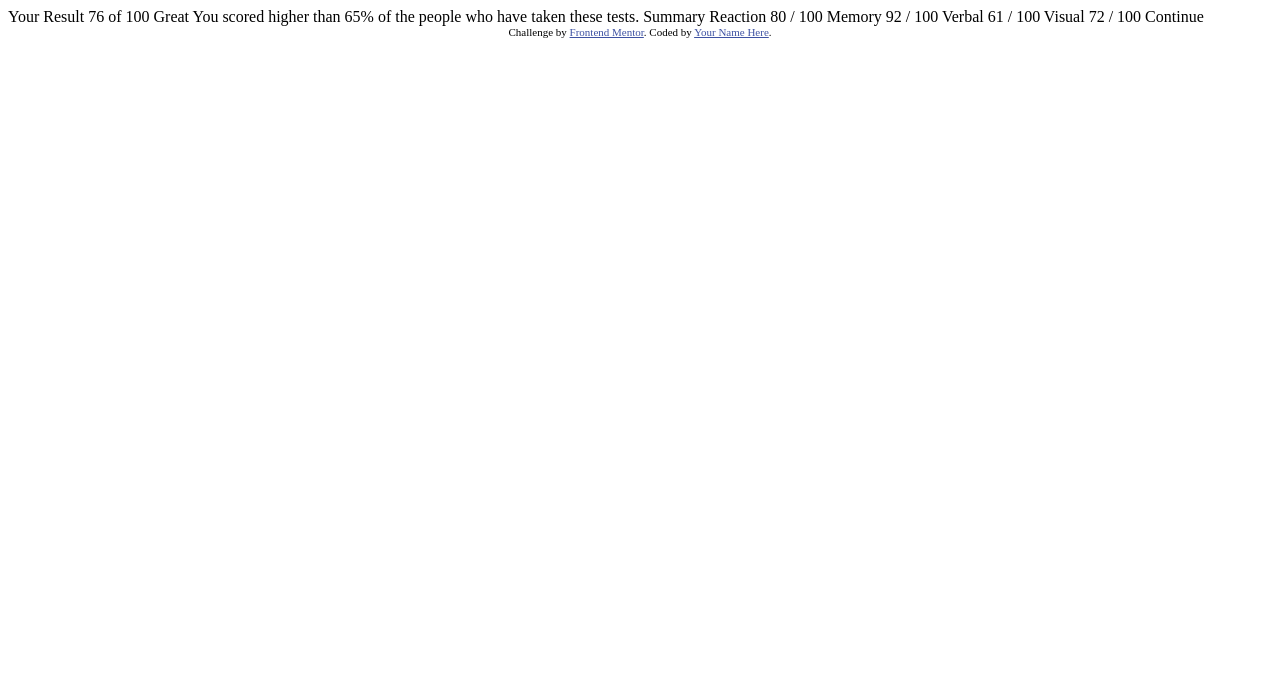
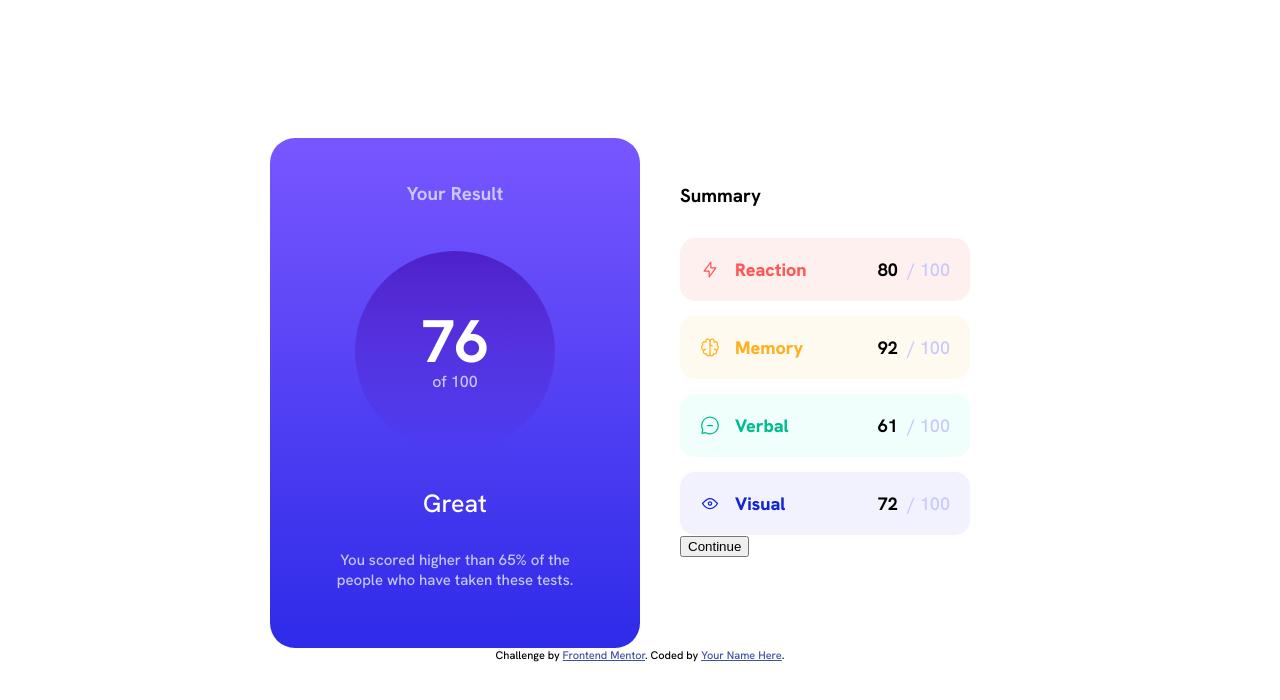
Before and after one commit to paryanimohit1/Results-Summary-Component, a plain HTML site: page index.html in a window 1280 px wide. Drawn offline with Linux system fonts and the light colour scheme.

Commit message:
Web View

```diff
--- a/index.html
+++ b/index.html
@@ -4,41 +4,51 @@
   <meta charset="UTF-8">
   <meta name="viewport" content="width=device-width, initial-scale=1.0"> <!-- displays site properly based on user's device -->
 
+  <link rel="stylesheet" href="styles.css">
   <link rel="icon" type="image/png" sizes="32x32" href="./assets/images/favicon-32x32.png">
+  <link rel="preconnect" href="https://fonts.googleapis.com">
+  <link rel="preconnect" href="https://fonts.gstatic.com" crossorigin>
+  <link href="https://fonts.googleapis.com/css2?family=Hanken+Grotesk:wght@500;700;800&display=swap" rel="stylesheet">
 
   <title>Frontend Mentor | Results summary component</title>
 
   <!-- Feel free to remove these styles or customise in your own stylesheet 👍 -->
   <style>
-    .attribution { font-size: 11px; text-align: center; }
-    .attribution a { color: hsl(228, 45%, 44%); }
   </style>
 </head>
 <body>
-
-  Your Result
-  76
-  of 100
-
-  Great
-  You scored higher than 65% of the people who have taken these tests.
-
-  Summary
-
-  Reaction
-  80 / 100
-
-  Memory
-  92 / 100
-
-  Verbal
-  61 / 100
-
-  Visual
-  72 / 100
-
-  Continue
-
+  <div class="main-container">
+    <div class="result-container">
+      <h3 class="result-header">Your Result</h3>
+      <div class="overall-score"><span class="score">76</span><span class="out-of">of 100</span></div>
+      <p class="result-greeting">Great</p>
+      <p class="result-summary">You scored higher than 65% of the people who have taken these tests.</p>
+    </div>
+    <div class="summary-container">
+      <h3 class="summary-header">Summary</h3>
+      <div class="parameters-list">
+          <div class="tile reaction">
+            <p class="parameter-label"><img src="./assets/images/icon-reaction.svg" alt="" srcset=""><span>Reaction</span></p>
+            <p class="parameter-score"><span class="score">80</span><span class="out-of"> / 100</span></p>
+          </div>
+          <div class="tile memory">
+            <p class="parameter-label"><img src="./assets/images/icon-memory.svg" alt="" srcset=""><span>Memory</span></p>
+            <p class="parameter-score"><span class="score">92</span><span class="out-of"> / 100</span></p>
+          </div>
+          <div class="tile verbal">
+            <p class="parameter-label"><img src="./assets/images/icon-verbal.svg" alt="" srcset=""><span>Verbal</span></p>
+            <p class="parameter-score"><span class="score">61</span><span class="out-of"> / 100</span></p>
+          </div>
+          <div class="tile visual">
+            <p class="parameter-label"><img src="./assets/images/icon-visual.svg" alt="" srcset=""><span>Visual</span></p>
+            <p class="parameter-score"><span class="score">72</span><span class="out-of"> / 100</span></p>
+          </div>
+      </div>
+      <button class="continue-button">
+        Continue
+      </button>
+    </div>
+  </div>
   <div class="attribution">
     Challenge by <a href="https://www.frontendmentor.io?ref=challenge" target="_blank">Frontend Mentor</a>.
     Coded by <a href="#">Your Name Here</a>.
--- /dev/null
+++ b/styles.scss
@@ -0,0 +1,170 @@
+/* Primary */
+$light-red: hsl(0, 100%, 67%);
+$light-red-background: hsl(0, 100%, 97%);
+$orangey-yellow: hsl(39, 100%, 56%);
+$orangey-yellow-background: hsl(39, 100%, 97%);
+$green-teal: hsl(166, 100%, 37%);
+$green-teal-background: hsl(166, 100%, 97%);
+$cobalt-blue: hsl(234, 85%, 45%);
+$cobalt-blue-background: hsl(234, 85%, 97%);
+
+/* Gradients */
+$light-slate-blue-background: hsl(252, 100%, 67%);
+$light-royal-blue-background: hsl(241, 81%, 54%);
+
+$violet-blue-circle: hsla(256, 72%, 46%, 1);
+$persian-blue-circle: hsla(241, 72%, 46%, 0);
+
+/* Neutral */
+$white: hsl(0, 0%, 100%);
+$pale-blue: hsl(221, 100%, 96%);
+$light-lavender: hsl(241, 100%, 89%);
+$dark-gray-blue: hsl(224, 30%, 27%);
+
+* {
+    box-sizing: border-box;
+}
+
+body {
+    margin: 0px;
+    padding: 0px;
+    box-sizing: border-box;
+    font-family: 'Hanken Grotesk';
+
+    display: flex;
+    justify-content: center;
+    align-items: center;
+    flex-direction: column;
+
+    height: 100vh;
+}
+
+p {
+    font-size: 18px;
+    margin: 0;
+}
+
+.main-container {
+    background-color: $white;
+    display: flex;
+    width: 740px;
+    height: 510px;
+
+    .result-container {
+        background: linear-gradient(0, $light-royal-blue-background, $light-slate-blue-background);
+        display: flex;
+        flex-direction: column;
+        justify-content: center;
+        align-items: center;
+        border-radius: 25px;
+        color: $light-lavender;
+        padding: 45px 60px 60px;
+        text-align: center;
+        width: 50%;
+
+        .result-header {
+            margin-top: 0;
+            margin-bottom: 10px;
+        }
+
+        .overall-score {
+            display: flex;
+            flex-direction: column;
+            align-items: center;
+            justify-content: center;
+            background: linear-gradient(0, $persian-blue-circle, $violet-blue-circle);
+            border-radius: 100%;
+            width: 200px;
+            aspect-ratio: 1;
+            padding: 60px;
+            margin-block: 35px;
+
+            .score {
+                color: $white;
+                font-size: 60px;
+                line-height: 60px;
+                font-weight: 700;
+            }
+        }
+
+        .result-greeting {
+            color: $white;
+            font-size: 25px;
+            margin-bottom: 30px;
+        }
+
+        .result-summary {
+            font-size: 15px;
+        }
+    }
+
+    .summary-container {
+        width: 50%;
+        padding: 45px 40px;
+
+        .summary-header {
+            margin: 0;
+            margin-bottom: 30px;
+        }
+
+        .parameters-list {
+            display: flex;
+            flex-direction: column;
+            justify-content: center;
+            align-items: center;
+            gap: 15px;
+
+            .tile {
+                display: flex;
+                justify-content: space-between;
+                align-items: center;
+                padding: 20px;
+                width: 100%;
+                border-radius: 15px;
+
+                .parameter-label {
+                    font-weight: 900;
+                    display: flex;
+
+                    img {
+                        margin-right: 15px;
+                    }
+                }
+
+                .parameter-score {
+                    .score {
+                        font-weight: 700;
+                        color: #000;
+                        margin-right: 5px;
+                    }
+                    .out-of {
+                        color: $light-lavender;
+                    }
+                }
+
+                &.reaction {
+                    color: $light-red;
+                    background-color: $light-red-background;
+                }
+                &.memory {
+                    color: $orangey-yellow;
+                    background-color: $orangey-yellow-background;
+                }
+                &.verbal {
+                    color: $green-teal;
+                    background-color: $green-teal-background;
+                }
+                &.visual {
+                    color: $cobalt-blue;
+                    background-color: $cobalt-blue-background;
+                }
+            }
+        }
+    }
+}
+
+
+
+.attribution { font-size: 11px; text-align: center;
+    a { color: hsl(228, 45%, 44%); }
+}
```
Also changed, not shown: styles.css (added), 1 other file.
